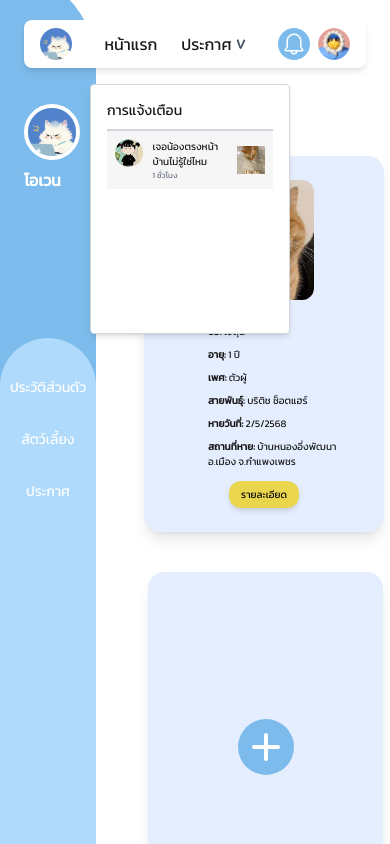
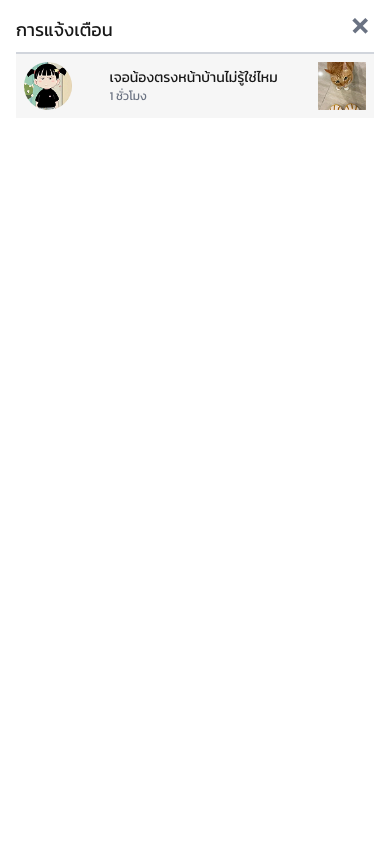
Before and after one commit to omega1234az/taily-community, a Next.js app: page /announcement in a window 390 px wide. Both pictures are taken after a click on the element 294 px from the left and 44 px from the top of the page. Built offline with nearby package versions, Linux system fonts and the light colour scheme.

Commit message:
แก้ไข TopNavbar

```diff
--- a/app/component/TopNavbar.tsx
+++ b/app/component/TopNavbar.tsx
@@ -1,7 +1,7 @@
 "use client";
 
-import Link from 'next/link';
-import React, { useState, useEffect, useRef } from 'react';
+import Link from "next/link";
+import React, { useState, useEffect, useRef } from "react";
 
 export default function TopNavbar() {
   const [dropdownOpen, setDropdownOpen] = useState(false);
@@ -11,29 +11,25 @@ export default function TopNavbar() {
 
   const dropdownRef = useRef<HTMLDivElement | null>(null);
   const profileRef = useRef<HTMLDivElement | null>(null);
-  const notificationRef = useRef<HTMLDivElement | null>(null); // New ref for notification area
 
   useEffect(() => {
     function handleClickOutside(event: MouseEvent) {
       if (
-        dropdownRef.current && !dropdownRef.current.contains(event.target as Node)
+        dropdownRef.current &&
+        !dropdownRef.current.contains(event.target as Node)
       ) {
         setDropdownOpen(false);
       }
       if (
-        profileRef.current && !profileRef.current.contains(event.target as Node)
+        profileRef.current &&
+        !profileRef.current.contains(event.target as Node)
       ) {
         setProfileOpen(false);
       }
-      if (
-        notificationRef.current && !notificationRef.current.contains(event.target as Node)
-      ) {
-        setNotificationOpen(false); // Close notification if clicked outside
-      }
     }
 
-    document.addEventListener('mousedown', handleClickOutside);
-    return () => document.removeEventListener('mousedown', handleClickOutside);
+    document.addEventListener("mousedown", handleClickOutside);
+    return () => document.removeEventListener("mousedown", handleClickOutside);
   }, []);
 
   const toggleDropdown = () => {
@@ -63,8 +59,10 @@ export default function TopNavbar() {
         />
       </div>
 
-      <div className="flex gap-6 font-medium sm:gap-12 lg:gap-28 xl:gap-42 items-center relative sm:text-lg lg:text-xl 2xl:text-2xl">
-        <Link className="hover:text-sky-600 cursor-pointer" href="">หน้าแรก</Link>
+      <div className="flex gap-4 font-medium sm:gap-10 lg:gap-28 xl:gap-42 items-center relative text-xs sm:text-lg lg:text-xl 2xl:text-2xl">
+        <Link className="hover:text-sky-600 cursor-pointer" href="/home">
+          หน้าแรก
+        </Link>
         <div
           className="flex items-center gap-1 relative cursor-pointer"
           ref={dropdownRef}
@@ -72,65 +70,100 @@ export default function TopNavbar() {
           onMouseLeave={handleMouseLeave}
           onClick={toggleDropdown}
         >
-          <h1 className={isHovered ? 'text-sky-600' : ''}>ประกาศ</h1>
-          <span className={`transition-colors ${isHovered ? 'text-sky-600' : 'text-gray-600'}`}>
-            <svg width="21" height="24" viewBox="0 0 21 24" fill="none" xmlns="http://www.w3.org/2000/svg" className="w-2.5 h-2.5 sm:w-3 sm:h-3  xl:w-3.5 xl:h-3.5 2xl:w-4 2xl:h-4">
-              <path d="M9.552 23.864C8.88 23.864 8.256 23.512 7.68 22.808C7.104 22.136 6.656 21.32 6.336 20.36C6.272 20.136 5.792 18.808 4.896 16.376C3.232 12.056 2.096 8.904 1.488 6.92C1.296 6.216 1.072 5.592 0.816 5.048C0.464 4.12 0.288 3.464 0.288 3.08C0.288 2.536 0.528 2.04 1.008 1.592C1.52 1.144 2.08 0.919998 2.688 0.919998C3.168 0.919998 3.632 1.064 4.08 1.352C4.56 1.64 4.896 2.104 5.088 2.744C5.28 3.32 5.632 4.52 6.144 6.344C6.848 8.808 7.456 10.904 7.968 12.632C8.512 14.36 9.104 16.072 9.744 17.768L12.384 11.432L15.312 4.52C15.472 4.232 15.712 3.784 16.032 3.176C16.352 2.568 16.688 2.136 17.04 1.88C17.392 1.624 17.824 1.496 18.336 1.496C18.944 1.496 19.472 1.656 19.92 1.976C20.368 2.296 20.592 2.76 20.592 3.368C20.592 3.912 20.496 4.408 20.304 4.856C20.144 5.304 19.856 5.96 19.44 6.824C19.024 7.56 18.768 8.04 18.672 8.264L13.152 20.072C12.672 21.32 12.176 22.264 11.664 22.904C11.152 23.544 10.448 23.864 9.552 23.864Z" fill="currentColor" />
+          <h1 className={isHovered ? "text-sky-600" : ""}>ประกาศ</h1>
+          <span
+            className={`transition-colors ${
+              isHovered ? "text-sky-600" : "text-gray-600"
+            }`}
+          >
+            <svg
+              width="21"
+              height="24"
+              viewBox="0 0 21 24"
+              fill="none"
+              xmlns="http://www.w3.org/2000/svg"
+              className="w-2 h-2 sm:w-3 sm:h-3  xl:w-3.5 xl:h-3.5 2xl:w-4 2xl:h-4"
+            >
+              <path
+                d="M9.552 23.864C8.88 23.864 8.256 23.512 7.68 22.808C7.104 22.136 6.656 21.32 6.336 20.36C6.272 20.136 5.792 18.808 4.896 16.376C3.232 12.056 2.096 8.904 1.488 6.92C1.296 6.216 1.072 5.592 0.816 5.048C0.464 4.12 0.288 3.464 0.288 3.08C0.288 2.536 0.528 2.04 1.008 1.592C1.52 1.144 2.08 0.919998 2.688 0.919998C3.168 0.919998 3.632 1.064 4.08 1.352C4.56 1.64 4.896 2.104 5.088 2.744C5.28 3.32 5.632 4.52 6.144 6.344C6.848 8.808 7.456 10.904 7.968 12.632C8.512 14.36 9.104 16.072 9.744 17.768L12.384 11.432L15.312 4.52C15.472 4.232 15.712 3.784 16.032 3.176C16.352 2.568 16.688 2.136 17.04 1.88C17.392 1.624 17.824 1.496 18.336 1.496C18.944 1.496 19.472 1.656 19.92 1.976C20.368 2.296 20.592 2.76 20.592 3.368C20.592 3.912 20.496 4.408 20.304 4.856C20.144 5.304 19.856 5.96 19.44 6.824C19.024 7.56 18.768 8.04 18.672 8.264L13.152 20.072C12.672 21.32 12.176 22.264 11.664 22.904C11.152 23.544 10.448 23.864 9.552 23.864Z"
+                fill="currentColor"
+              />
             </svg>
           </span>
           {dropdownOpen && (
-            <div className="absolute top-6 left-0 lg:w-40 sm:w-30 w-28 mt-4 bg-white border border-gray-300 rounded shadow-md z-50">
+            <div className="absolute top-6 left-0 lg:w-40 sm:w-30 w-24 2xl:mt-7 xl:mt-6 sm:mt-5 mt-4  bg-white border border-gray-300 rounded shadow-md z-50">
               <ul className="text-sm text-gray-700">
-                <li className="px-4 py-2 hover:bg-gray-300 cursor-pointer border-b border-gray-300">
-                  <Link href="">สัตว์เลี้ยงหาย</Link>
+                <li className="px-4 py-2 hover:bg-gray-300 cursor-pointer border-b border-gray-300 text-[10px] sm:text-sm lg:text-md">
+                  <Link href="/missing">สัตว์เลี้ยงหาย</Link>
                 </li>
-                <li className="px-4 py-2 hover:bg-gray-300 cursor-pointer border-b border-gray-300">
-                  <Link href="">หาเจ้าของ</Link>
-                </li>
-                <li className="px-4 py-2 hover:bg-gray-300 cursor-pointer">
-                  <Link href="">แจ้งเบาะแส</Link>
+                <li className="px-4 py-2 hover:bg-gray-300 cursor-pointer border-b border-gray-300 text-[10px] sm:text-sm lg:text-md">
+                  <Link href="/registerowner">หาเจ้าของ</Link>
                 </li>
               </ul>
             </div>
           )}
         </div>
+        <Link className="hover:text-sky-600 cursor-pointer" href="/petfriend">
+          เพิ่มเพื่อนสัตว์เลี้ยง
+        </Link>
       </div>
 
-      <div className="flex items-center gap-2 sm:gap-4 xl:gap-8 relative">
-        <div className="cursor-pointer relative" onClick={toggleNotification} ref={notificationRef}>
+      <div className="flex items-center gap-2 sm:gap-3 xl:gap-5 relative">
+        {/* 🔔 Notification */}
+        <div className="cursor-pointer relative" onClick={toggleNotification}>
           <img
             src="/all/bell.svg"
             alt="bell"
-            className="lg:w-12 lg:h-12 xl:w-14 xl:h-14 w-8 h-8 sm:w-11 sm:h-11 md:w-12 md:h-12 p-1 rounded-full object-cover cursor-pointer text-gray-600 hover:text-white bg-[#7CBBEB] hover:bg-[#b7ccf5]"
+            className="lg:w-12 lg:h-12 xl:w-14 xl:h-14 w-8 h-8 sm:w-11 sm:h-11 md:w-12 md:h-12 p-2 md:p-3 rounded-full object-cover cursor-pointer text-gray-600 hover:text-white bg-[#7CBBEB] hover:bg-[#b7ccf5]"
           />
+
           {notificationOpen && (
-  <div className="absolute sm:top-20 top-14 right-[20px] xl:w-[440px] xl:h-[350px] sm:w-[250px] md:w-[300px] lg:w-[350px] sm:h-[280px] h-[250px] w-[200px] bg-white border border-gray-300 rounded shadow-md z-50 p-4 cursor-default">
-    <div className="border-b-2 border-gray-300 pb-2 xl:text-lg sm:text-md text-sm">
+            <div
+              className="fixed inset-0 z-50 bg-white p-4 overflow-auto sm:absolute
+                        sm:top-18 lg:top-20 sm:left-[-220px] md:left-[-270px] lg:left-[-320px] xl:left-[-410px] sm:w-[250px] sm:h-[260px] md:w-[300px]
+                        md:h-[300px] lg:w-[350px] lg:h-[350px] xl:w-[440px] xl:h-[350px]
+                        sm:rounded-md sm:border sm:border-gray-300 sm:shadow-md
+                        cursor-default"
+            >
+              {/* ❌ ปิด popup ได้เฉพาะบนจอเล็ก (มือถือ) */}
+              <button
+                onClick={toggleNotification}
+                className="absolute top-[-3px] right-5 text-gray-500 hover:text-gray-900 text-5xl sm:hidden"
+                aria-label="Close"
+              >
+                ×
+              </button>
+              <div className="border-b-2 border-gray-300 pb-2 xl:text-lg sm:text-md text-lg">
                 การแจ้งเตือน
               </div>
+              <Link href="/chat">
                 <div className="grid grid-cols-4 bg-[#F6F6F6] hover:bg-gray-200 p-2 cursor-pointer">
                   <div className="col-span-1">
                     <img
                       src="/all/comment.png"
                       alt="profilecomment"
-          className="lg:w-12 lg:h-12 xl:w-14 xl:h-14 w-7 h-7 sm:w-10 sm:h-10 md:w-12 md:h-12 rounded-full object-cover"
+                      className="lg:w-12 lg:h-12 xl:w-14 xl:h-14 w-12 h-12 sm:w-10 sm:h-10 md:w-12 md:h-12 rounded-full object-cover"
                     />
                   </div>
                   <div className="col-span-2 flex flex-col justify-center">
-        <span className="sm:text-xs lg:text-md xl:text-[16px] text-[10px]">เจอน้องตรงหน้าบ้านไม่รู้ใช่ไหม</span>
-        <span className="lg:text-xs sm:text-[10px] text-[8px] text-gray-500">1 ชั่วโมง</span>
+                    <span className="sm:text-xs lg:text-md xl:text-[16px] text-sm">
+                      เจอน้องตรงหน้าบ้านไม่รู้ใช่ไหม
+                    </span>
+                    <span className="lg:text-xs sm:text-[10px] text-xs text-gray-500">
+                      1 ชั่วโมง
+                    </span>
                   </div>
                   <div className="col-span-1 flex justify-end items-center">
                     <img
                       src="/all/catcomment.png"
                       alt="catcomment"
-          className="lg:w-12 lg:h-12 xl:w-14 xl:h-14 w-7 h-7 sm:w-10 sm:h-10 md:w-12 md:h-12 object-cover"
+                      className="lg:w-12 lg:h-12 xl:w-14 xl:h-14 w-12 h-12 sm:w-10 sm:h-10 md:w-12 md:h-12 object-cover"
                     />
                   </div>
                 </div>
+              </Link>
             </div>
           )}
-
         </div>
 
         <div ref={profileRef}>
@@ -141,13 +174,19 @@ export default function TopNavbar() {
             onClick={toggleProfile}
           />
           {profileOpen && (
-            <div className="absolute right-0 mt-2 lg:w-40 sm:w-30 w-28 bg-white border border-gray-300 rounded shadow-md z-50">
+            <div className="absolute right-0 mt-4 lg:w-40 sm:w-30 w-28 bg-white border border-gray-300 rounded shadow-md z-50">
               <ul className="text-sm text-gray-700">
                 <li className="px-4 py-2 hover:bg-gray-300 cursor-pointer border-b border-gray-300">
                   <Link href="/profile">โปรไฟล์</Link>
                 </li>
                 <li className="px-4 py-2 hover:bg-gray-300">
-                  <button className="w-full text-left cursor-pointer" onClick={() => { localStorage.clear(); window.location.href = '/login';}}>
+                  <button
+                    className="w-full text-left cursor-pointer"
+                    onClick={() => {
+                      localStorage.clear();
+                      window.location.href = "/login";
+                    }}
+                  >
                     ออกจากระบบ
                   </button>
                 </li>
```
Lines whose indentation alone changed are shown as unchanged.
